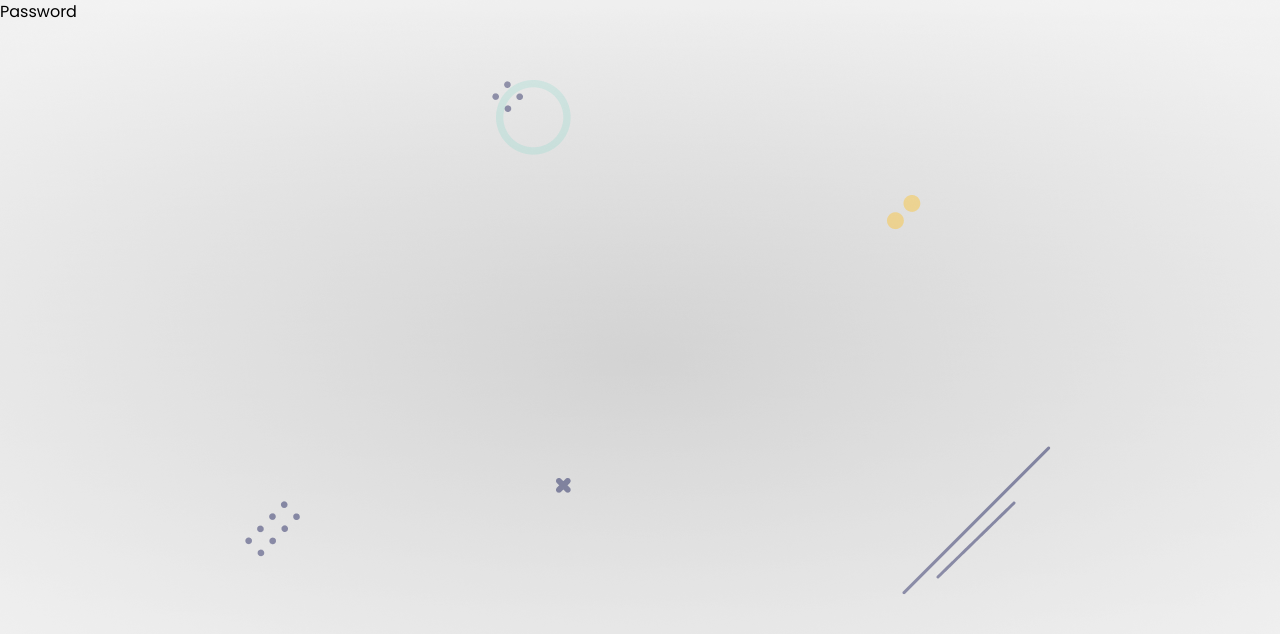
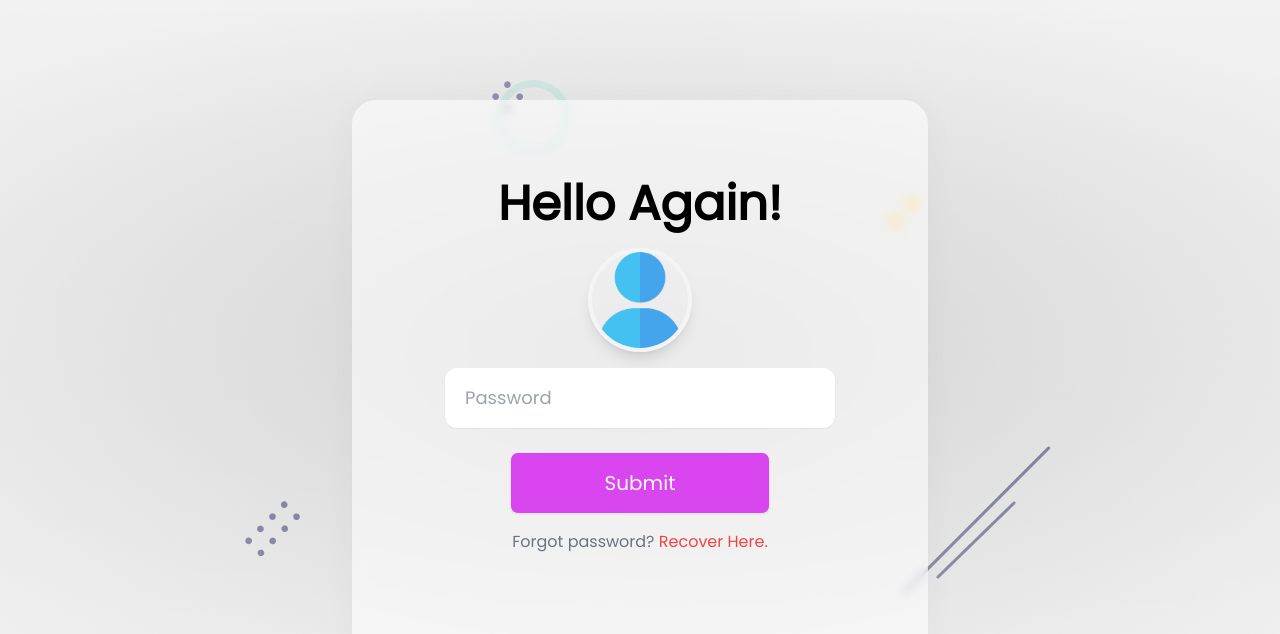
Before and after one commit to dabhisharad13/MERN-Auth, a React (Create React App) app in the folder frontend/: page /password in a window 1280 px wide. Shown: the top 634 px of the page. Built offline with nearby package versions, Linux system fonts and the light colour scheme.

Commit message:
Added password component, validator for username and password

```diff
--- a/frontend/package.json
+++ b/frontend/package.json
@@ -6,8 +6,10 @@
     "@testing-library/jest-dom": "^5.16.5",
     "@testing-library/react": "^13.4.0",
     "@testing-library/user-event": "^13.5.0",
+    "formik": "^2.4.2",
     "react": "^18.2.0",
     "react-dom": "^18.2.0",
+    "react-hot-toast": "^2.4.1",
     "react-router-dom": "^6.14.1",
     "react-scripts": "5.0.1",
     "web-vitals": "^2.1.4"
--- a/frontend/src/components/Password.js
+++ b/frontend/src/components/Password.js
@@ -1,9 +1,63 @@
-import React from 'react'
+import React from "react";
+import { Link } from "react-router-dom";
+import Avatar from "../assets/avatar.png";
+import styles from "../styles/Style.module.css";
+import { Toaster } from "react-hot-toast";
+import { useFormik } from "formik";
+import { passwordValidate } from "../helper/Validate";
 
 const Password = () => {
+  const formik = useFormik({
+    initialValues: {
+      password: "",
+    },
+    validate: passwordValidate,
+    validateOnBlur: false,
+    validateOnChange: false,
+    onSubmit: async (values) => {
+      console.log(values);
+    },
+  });
+
   return (
-    <div>Password</div>
-  )
-}
+    <div className="container mx-auto">
+      <Toaster position="top-center" reverseOrder="false"></Toaster>
+      <div className="flex justify-center items-center h-screen">
+        <div className={styles.glass}>
+          <div className="title flex flex-col items-center">
+            <h4 className="text-5xl font-bold"> Hello Again!</h4>
+          </div>
 
-export default Password
+          <form className="py-1" action="" onSubmit={formik.handleSubmit}>
+            <div className="profile flex justify-center py-4">
+              <img className={styles.profile_img} src={Avatar} alt="avatar" />
+            </div>
+
+            <div className="textbox flex flex-col items-center gap-6">
+              <input
+                {...formik.getFieldProps("password")}
+                className={styles.textbox}
+                type="password"
+                placeholder="Password"
+              />
+              <button className={styles.btn} type="submit">
+                Submit
+              </button>
+            </div>
+
+            <div className="text-center py-4">
+              <span className="text-gray-500">
+                Forgot password?{" "}
+                <Link className="text-red-500" to="/recovery">
+                  Recover Here.
+                </Link>
+              </span>
+            </div>
+          </form>
+        </div>
+      </div>
+    </div>
+  );
+};
+
+export default Password;
--- a/frontend/src/components/Username.js
+++ b/frontend/src/components/Username.js
@@ -1,11 +1,27 @@
 import React from "react";
 import { Link } from "react-router-dom";
 import Avatar from "../assets/avatar.png";
-import styles from "../styles/Username.module.css";
+import styles from "../styles/Style.module.css";
+import { Toaster } from "react-hot-toast";
+import { useFormik } from "formik";
+import { usernameValidate } from "../helper/Validate";
 
 const Username = () => {
+  const formik = useFormik({
+    initialValues: {
+      username: "",
+    },
+    validate: usernameValidate,
+    validateOnBlur: false,
+    validateOnChange: false,
+    onSubmit: async (values) => {
+      console.log(values);
+    },
+  });
+
   return (
     <div className="container mx-auto">
+      <Toaster position="top-center" reverseOrder="false"></Toaster>
       <div className="flex justify-center items-center h-screen">
         <div className={styles.glass}>
           <div className="title flex flex-col items-center">
@@ -15,13 +31,14 @@ const Username = () => {
             </span>
           </div>
 
-          <form className="py-1" action="">
+          <form className="py-1" action="" onSubmit={formik.handleSubmit}>
             <div className="profile flex justify-center py-4">
               <img className={styles.profile_img} src={Avatar} alt="avatar" />
             </div>
 
             <div className="textbox flex flex-col items-center gap-6">
               <input
+                {...formik.getFieldProps("username")}
                 className={styles.textbox}
                 type="text"
                 placeholder="Username"
--- /dev/null
+++ b/frontend/src/helper/Validate.js
@@ -0,0 +1,31 @@
+import toast from "react-hot-toast";
+
+export async function usernameValidate(values) {
+  const errors = validateUsername({}, values);
+
+  return errors;
+}
+
+export async function passwordValidate(values) {
+  const errors = passwordVerify({}, values);
+
+  return errors;
+}
+
+function passwordVerify(errors = {}, values) {
+  if (!values.password || values.password.includes(" ")) {
+    errors.password = toast.error("Password cannot be Empty!");
+  } else if (values.password.length < 4) {
+    errors.password = toast.error("Password too short");
+  }
+
+  return errors;
+}
+
+function validateUsername(error = {}, values) {
+  if (!values.username || values.username.includes(" ")) {
+    error.username = toast.error("Username Required!");
+  }
+
+  return error;
+}
```
Also changed, not shown: frontend/src/styles/Style.module.css (renamed from frontend/src/styles/Username.module.css), 1 other file (tests, documents, lock files or other folders).
